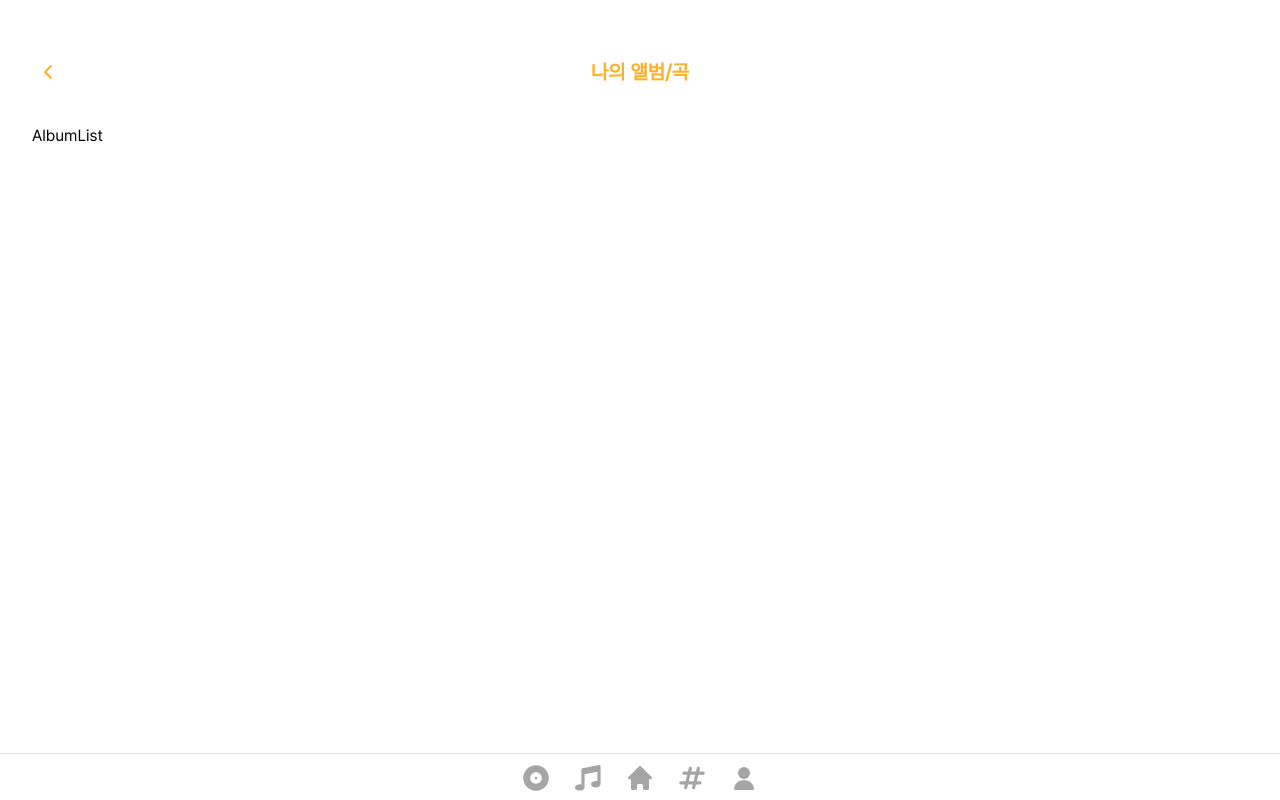
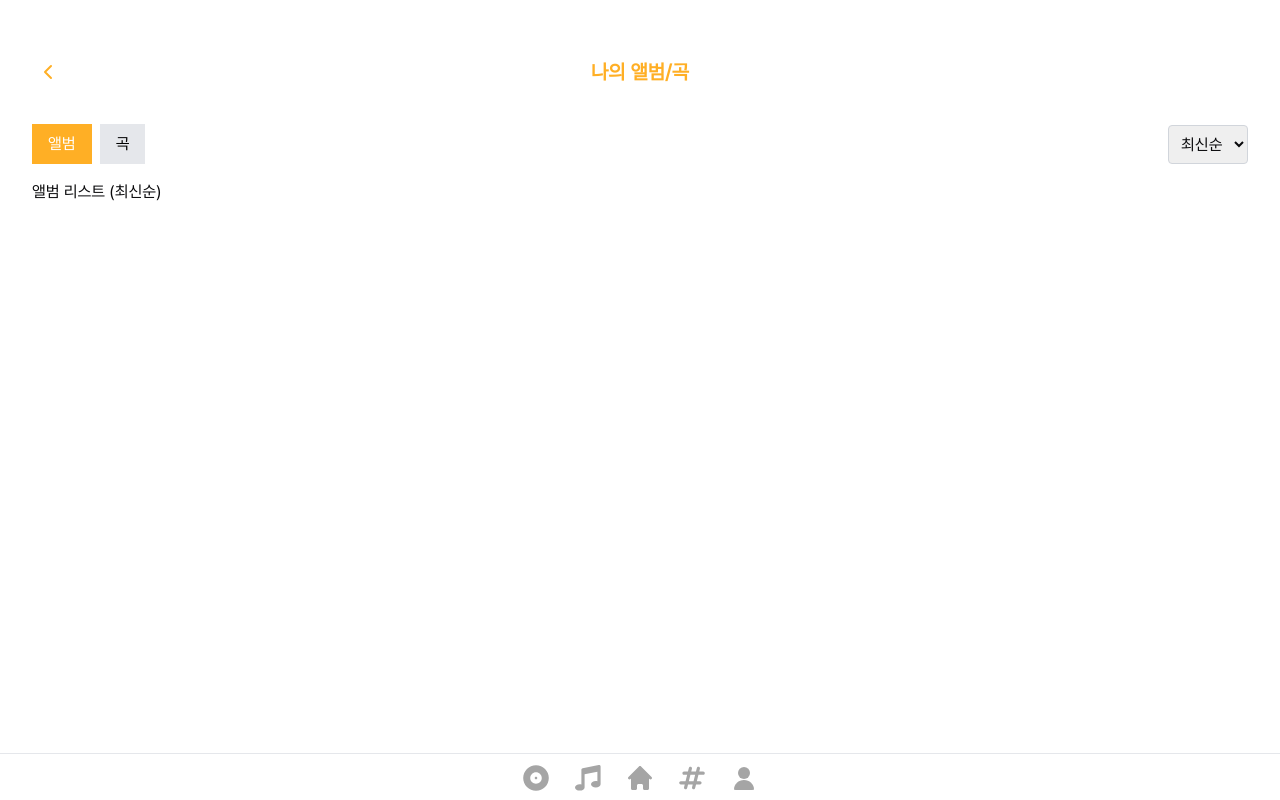
Before and after one commit to jmxx219/Melting, a React (Vite) app in the folder frontend/melting/: page /mypage/my-albums in a window 1280 px wide. Built offline with nearby package versions, Linux system fonts and the light colour scheme.

Commit message:
feat: 나의 앨범/곡 토글 추가
Jira: S11P21A701-630

```diff
--- a/frontend/melting/src/components/Mypage/AlbumList.tsx
+++ b/frontend/melting/src/components/Mypage/AlbumList.tsx
@@ -1,5 +1,12 @@
-export default function AlbumList() {
+export default function AlbumList({
+  sortOption,
+}: {
+  sortOption: 'date' | 'popularity'
+}) {
   return (
-    <div>AlbumList</div>
+    <div>
+      <h2>앨범 리스트 ({sortOption === 'date' ? '최신순' : '인기순'})</h2>
+      {/* 앨범 리스트를 여기에 렌더링 */}
+    </div>
   )
 }
--- /dev/null
+++ b/frontend/melting/src/components/Mypage/AlbumSongToggle.tsx
@@ -0,0 +1,54 @@
+import { useState } from 'react'
+import AlbumList from '@/components/MyPage/AlbumList' // 앨범 리스트 컴포넌트
+import SongList from '@/components/MyPage/SongList' // 곡 리스트 컴포넌트
+
+export default function AlbumSongToggle() {
+  const [selectedTab, setSelectedTab] = useState<'album' | 'song'>('album')
+  const [sortOption, setSortOption] = useState<'date' | 'popularity'>('date')
+
+  return (
+    <div className="w-full">
+      {/* 상단: 앨범/곡 토글 및 정렬 기준 선택 */}
+      <div className="flex justify-between items-center mb-4">
+        <div className="flex space-x-2">
+          {/* 앨범 버튼 */}
+          <button
+            onClick={() => setSelectedTab('album')}
+            className={`px-4 py-2 ${selectedTab === 'album' ? 'bg-primary-400 text-white' : 'bg-gray-200 text-black'}`}
+          >
+            앨범
+          </button>
+
+          {/* 곡 버튼 */}
+          <button
+            onClick={() => setSelectedTab('song')}
+            className={`px-4 py-2 ${selectedTab === 'song' ? 'bg-primary-400 text-white' : 'bg-gray-200 text-black'}`}
+          >
+            곡
+          </button>
+        </div>
+
+        {/* 정렬 기준 선택 */}
+        <select
+          value={sortOption}
+          onChange={(e) =>
+            setSortOption(e.target.value as 'date' | 'popularity')
+          }
+          className="p-2 border border-gray-300 rounded"
+        >
+          <option value="date">최신순</option>
+          <option value="popularity">인기순</option>
+        </select>
+      </div>
+
+      {/* 결과 리스트: 선택된 탭에 따라 다르게 렌더링 */}
+      <div>
+        {selectedTab === 'album' ? (
+          <AlbumList sortOption={sortOption} />
+        ) : (
+          <SongList sortOption={sortOption} />
+        )}
+      </div>
+    </div>
+  )
+}
--- /dev/null
+++ b/frontend/melting/src/components/Mypage/SongList.tsx
@@ -0,0 +1,12 @@
+export default function SongList({
+  sortOption,
+}: {
+  sortOption: 'date' | 'popularity'
+}) {
+  return (
+    <div>
+      <h2>곡 리스트 ({sortOption === 'date' ? '최신순' : '인기순'})</h2>
+      {/* 곡 리스트를 여기에 렌더링 */}
+    </div>
+  )
+}
--- a/frontend/melting/src/pages/MyPage/LikedAlbumsAndSongs.tsx
+++ b/frontend/melting/src/pages/MyPage/LikedAlbumsAndSongs.tsx
@@ -3,7 +3,7 @@ import Layout from '@/components/layout/Layout'
 import { ChevronLeft } from 'lucide-react'
 import AlbumList from '@/components/MyPage/AlbumList'
 
-export default function ProfileEdit() {
+export default function LikedAlbumsAndSongs() {
   return (
     <Layout
       Header={
--- a/frontend/melting/src/pages/MyPage/MyAlbumsAndSongs.tsx
+++ b/frontend/melting/src/pages/MyPage/MyAlbumsAndSongs.tsx
@@ -1,9 +1,9 @@
 import DefaultHeader from '@/components/layout/DefaultHeader'
 import Layout from '@/components/layout/Layout'
 import { ChevronLeft } from 'lucide-react'
-import AlbumList from '@/components/MyPage/AlbumList'
+import AlbumSongToggle from '@/components/MyPage/AlbumSongToggle'
 
-export default function ProfileEdit() {
+export default function MyAlbumsAndSongs() {
   return (
     <Layout
       Header={
@@ -12,7 +12,7 @@ export default function ProfileEdit() {
           buttonArea={<ChevronLeft color="#FFAF25" />}
         />
       }
-          children={<AlbumList />}
+      children={<AlbumSongToggle />}
     ></Layout>
   )
 }
```
Lines whose indentation alone changed are shown as unchanged.
